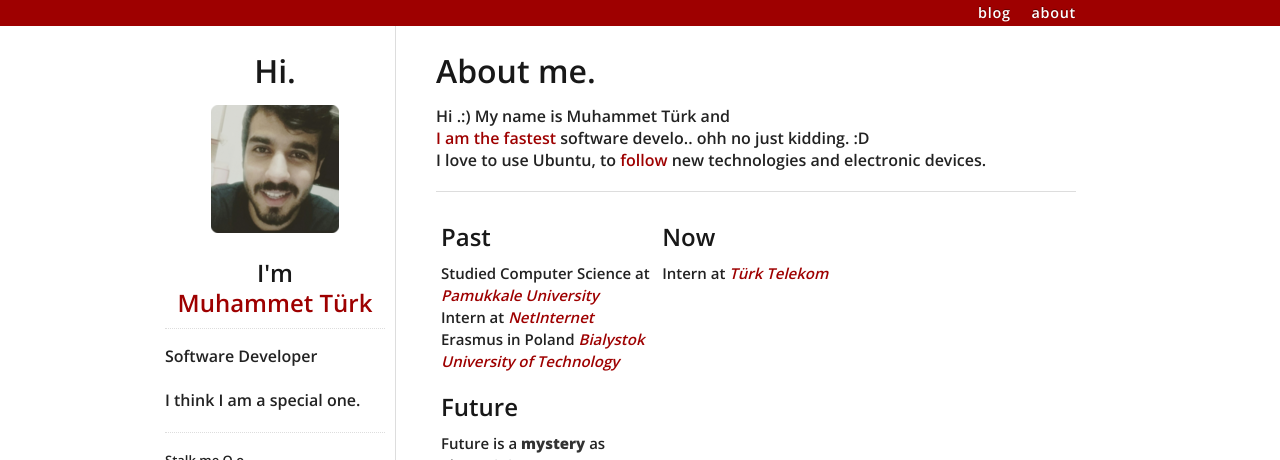
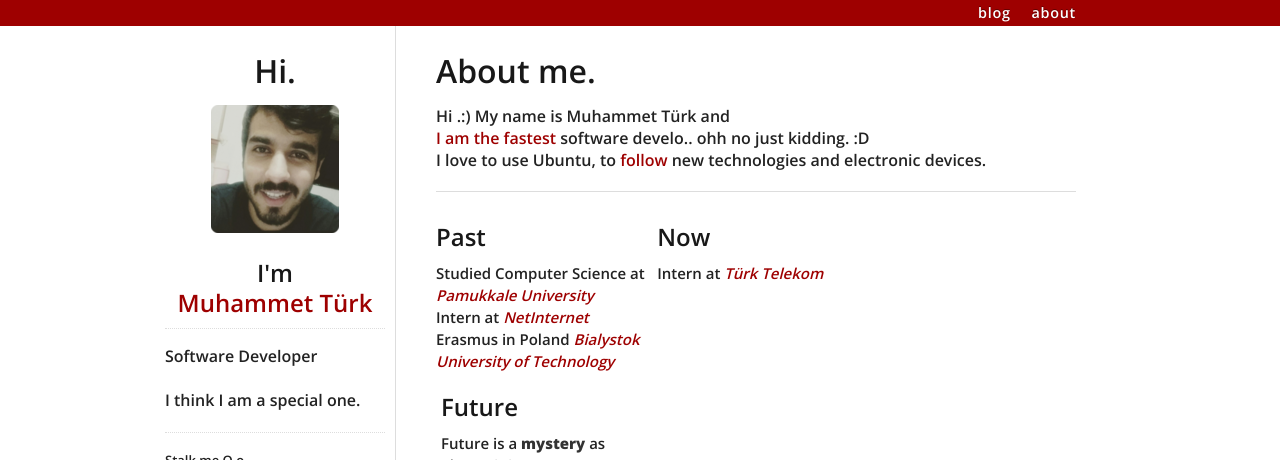
Before and after one commit to mturk111/mturk111.github.io, a Jekyll site: the page built from about.html, in a window 1280 px wide. Shown: the top 460 px of the page. Built offline with Jekyll 4.4.1, drawn with Linux system fonts in a browser that asks for light colours; nearby versions of some CDN libraries.

Commit message:
Update base.css

```diff
--- a/_includes/css/base.css
+++ b/_includes/css/base.css
@@ -43,13 +43,11 @@
 }
 #left{
 	width: 33%;
-	margin-left: 5px;
 	margin-right: 5px;
 }
 #right{
 	width: 33%;
 	margin-left: 5px;
-	margin-right: 5px;
 }
 #middle{
 	margin-left: 5px;
```
